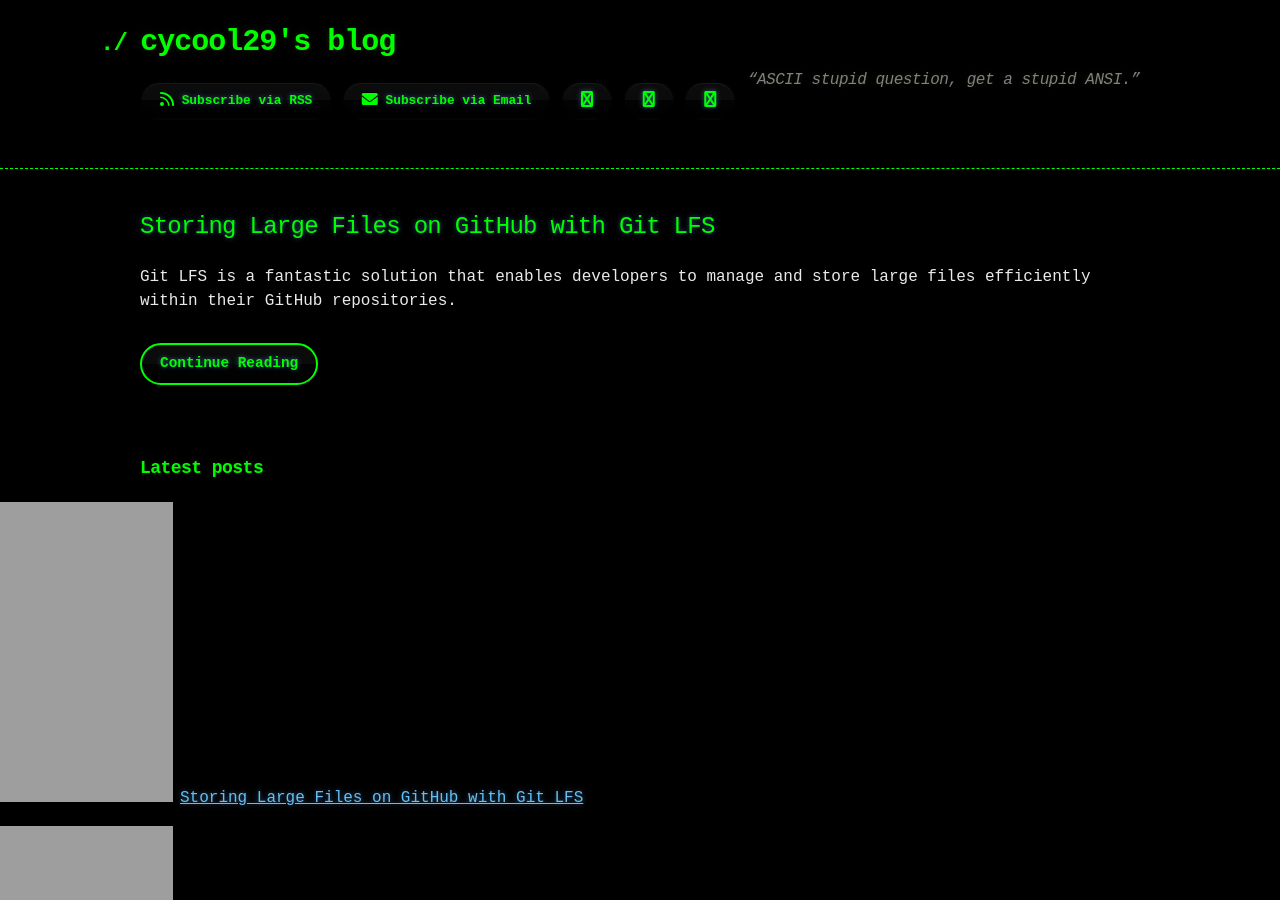
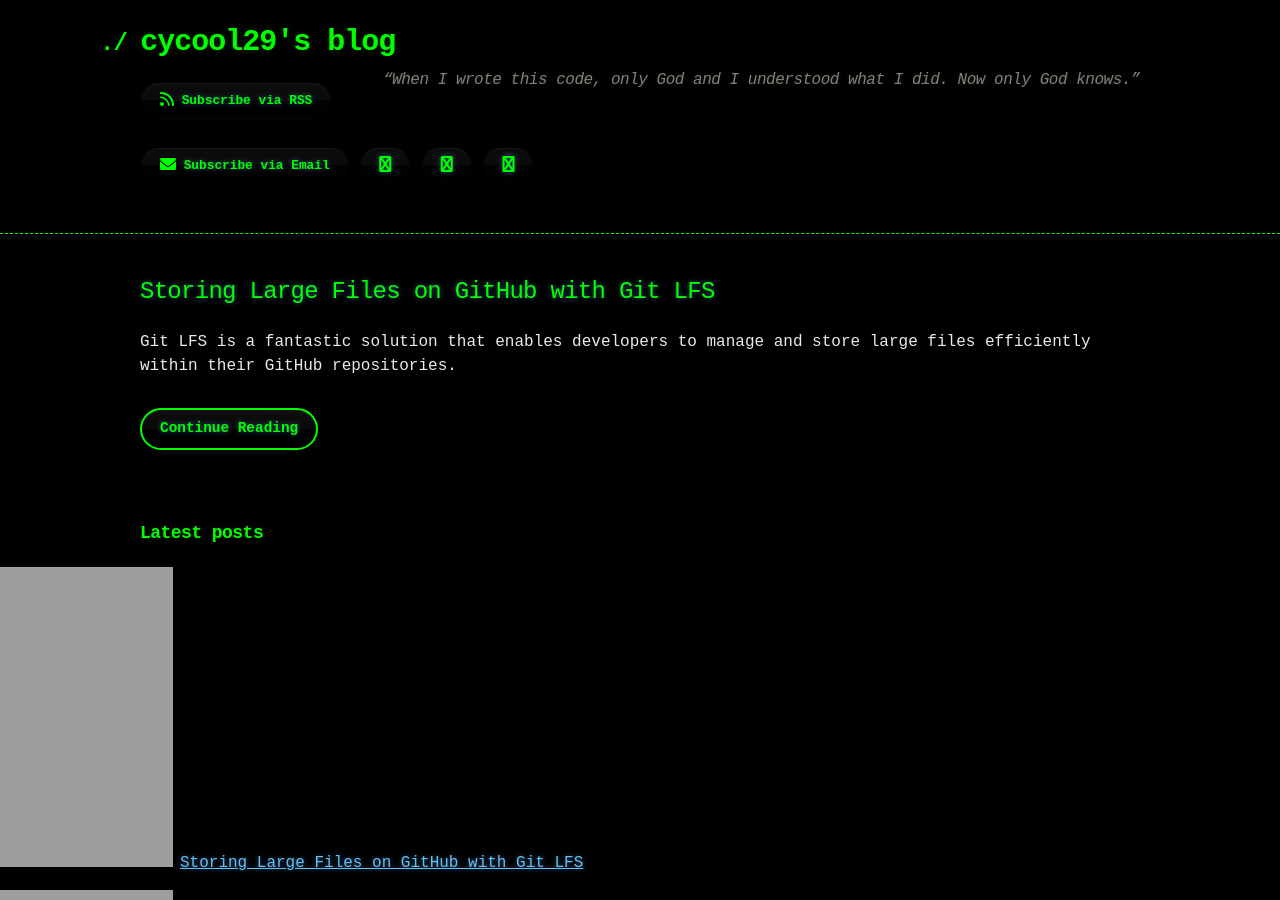
Before and after one commit to cycool29/cycool29.github.io, a Jekyll site: the page built from index.md, in a window 1280 px wide and 900 px high. Built offline with Jekyll 4.4.1, drawn with Linux system fonts in a browser that asks for light colours; a style sheet for code colours, icons or effects is not loaded.

Commit message:
Update quotes

```diff
--- a/_config.yml
+++ b/_config.yml
@@ -1,5 +1,5 @@
 title: cycool29's blog
-description: "“ASCII stupid question, get a stupid ANSI.” "
+description: "“When I wrote this code, only God and I understood what I did. Now only God knows.” "
 bio: A high school student. Intermediate in Python, Git, Bash. Learning JavaScript. He/Him. "
 author: cycool29
 url: https://cycool29.github.io
```
